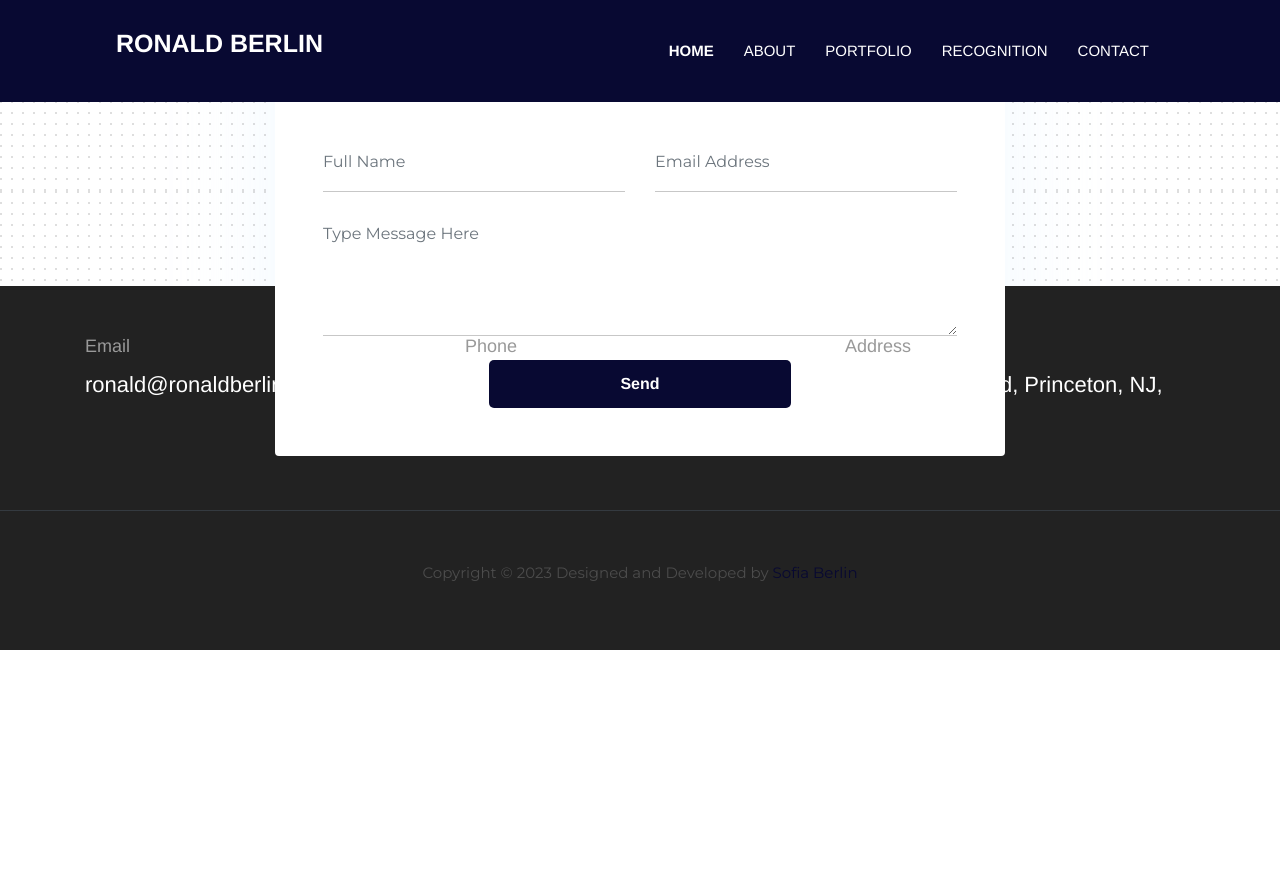
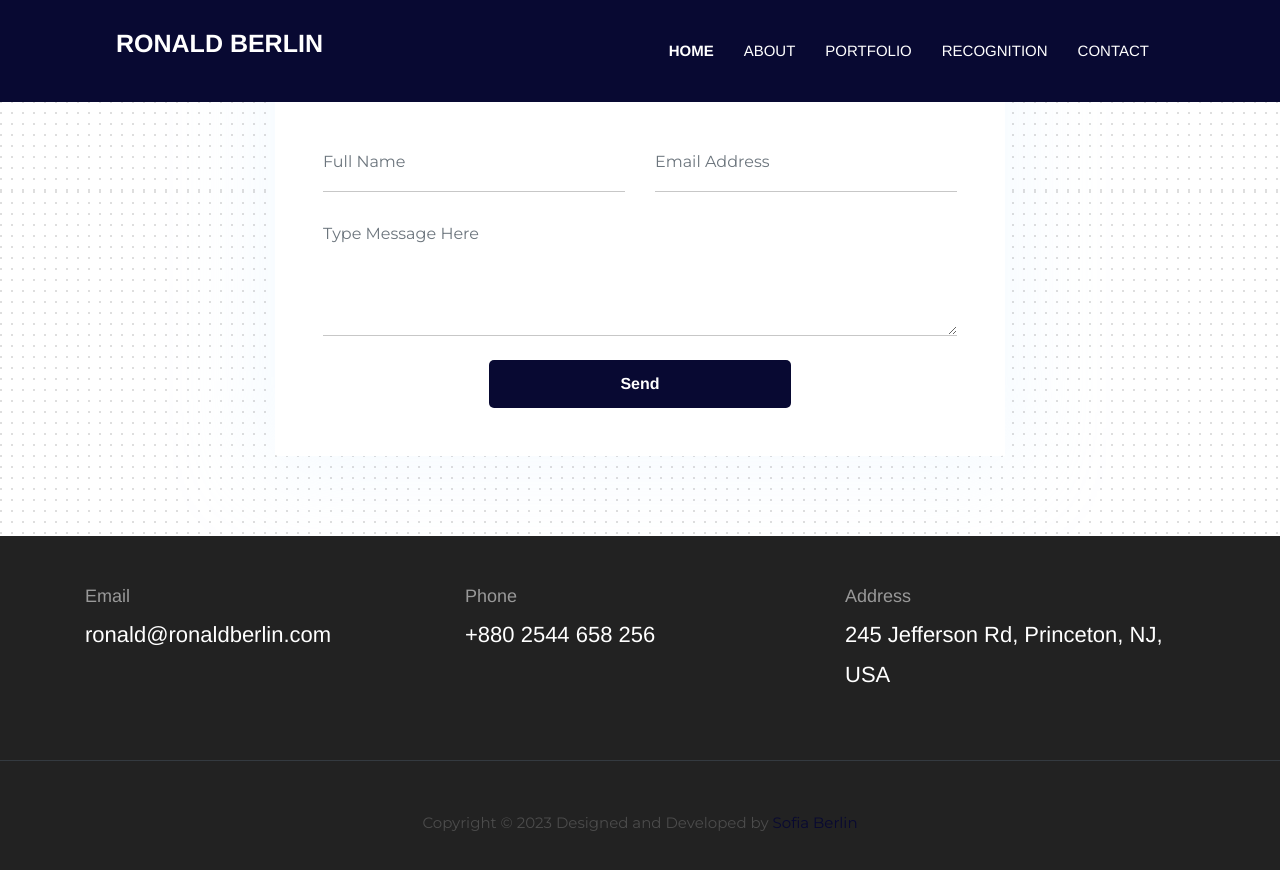
Before and after one commit to sofiamay/website-jekyll-ronaldberlin, a Jekyll site: the page built from _posts/2017-05-26-amazon-increase-income-1.5-million copy 2.markdown, in a window 1280 px wide and 900 px high, scrolled down 3010 px. Shown: the top 870 px of the window. Built offline with Jekyll 4.4.1, drawn with Linux system fonts in a browser that asks for light colours; nearby versions of some CDN libraries; some web fonts are replaced; before the commit the page ends 3660 px from its top, so only the background shows below that.

Commit message:
Contact section no longer overlaps with footer

```diff
--- a/_includes/contact-section.html
+++ b/_includes/contact-section.html
@@ -1,5 +1,5 @@
 <!-- contact -->
-<section class="section section-on-footer" data-background="{{site.baseurl}}/assets/images/backgrounds/bg-dots.png">
+<section class="section" data-background="{{site.baseurl}}/assets/images/backgrounds/bg-dots.png">
   <div class="container">
     <div class="row">
       <div class="col-12 text-center">
```
